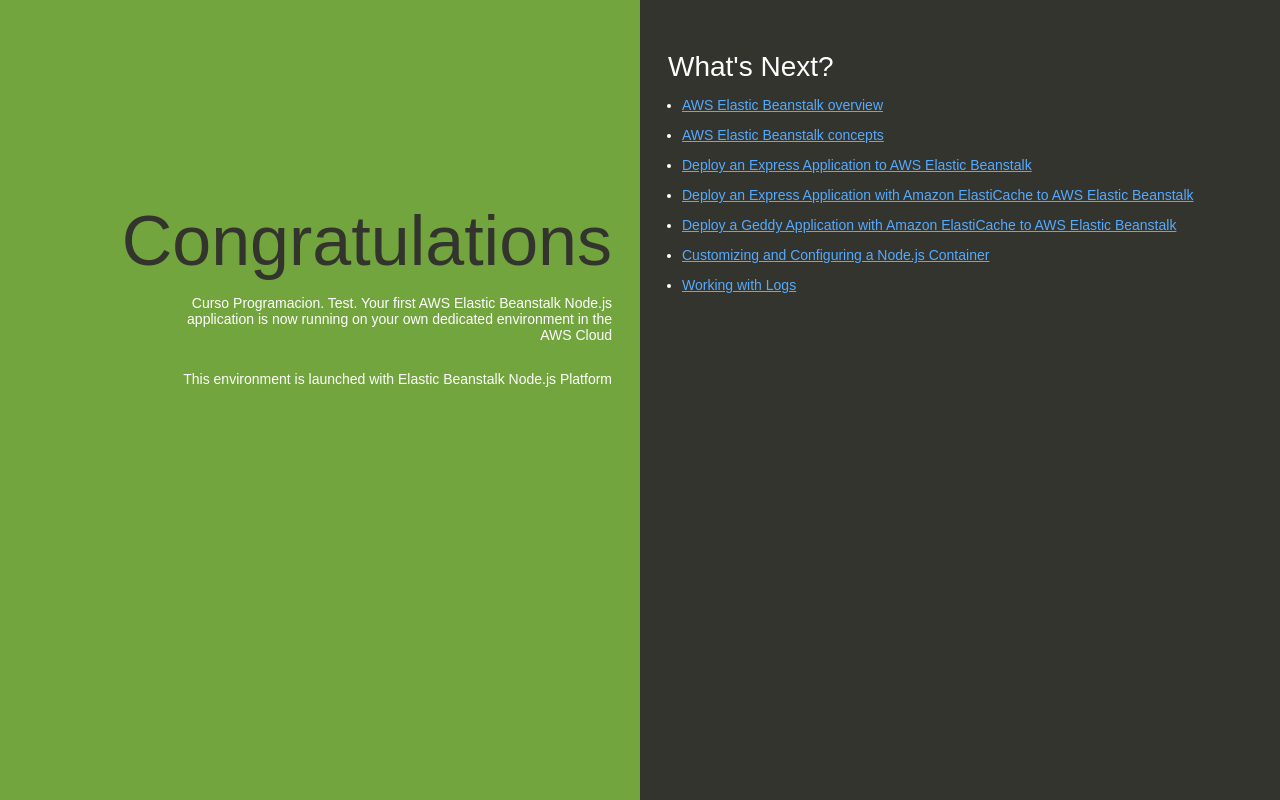
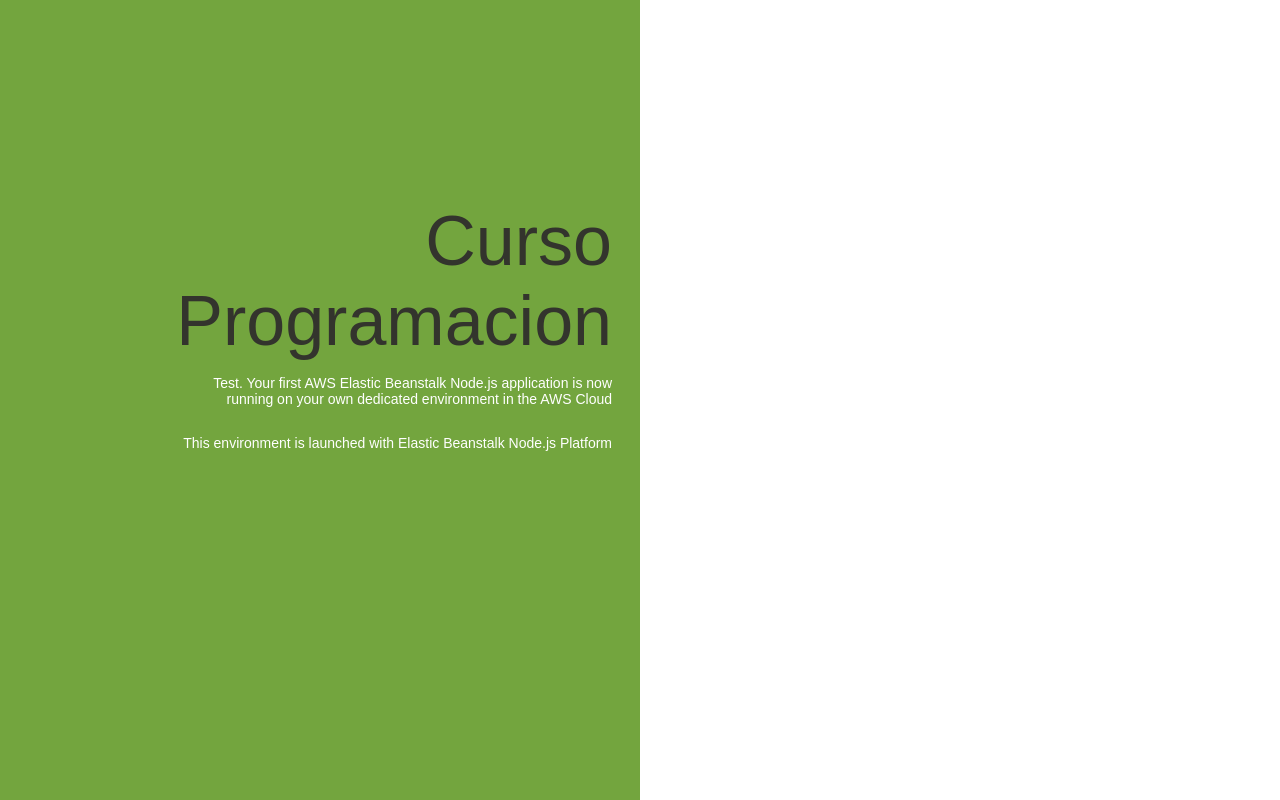
Before and after one commit to lealskrs/cursoprogramacion, a website: page index.html in a window 1280 px wide. Drawn offline with Linux system fonts and the light colour scheme.

Commit message:
Test changes

```diff
--- a/index.html
+++ b/index.html
@@ -42,15 +42,6 @@
         width: 75%;
         float:right;
       }
-      .linksColumn {
-        position: absolute;
-        top:0px;
-        right: 0px;
-        bottom: 0px;
-        left: 50%;
-
-        background-color: #33342D;
-      }
 
       h1 {
         color: #33342D;
@@ -74,21 +65,9 @@
   </head>
   <body>
     <div class="textColumn">
-      <h1>Congratulations</h1>
-      <p>Curso Programacion. Test. Your first AWS Elastic Beanstalk Node.js application is now running on your own dedicated environment in the AWS Cloud</p>
+      <h1>Curso Programacion</h1>
+      <p>Test. Your first AWS Elastic Beanstalk Node.js application is now running on your own dedicated environment in the AWS Cloud</p>
       <p>This environment is launched with Elastic Beanstalk Node.js Platform</p>
-    </div>
-    <div class="linksColumn">
-      <h2>What's Next?</h2>
-      <ul>
-        <li><a href="http://docs.aws.amazon.com/elasticbeanstalk/latest/dg/Welcome.html">AWS Elastic Beanstalk overview</a></li>
-        <li><a href="http://docs.aws.amazon.com/elasticbeanstalk/latest/dg/concepts.html">AWS Elastic Beanstalk concepts</a></li>
-        <li><a href="http://docs.aws.amazon.com/elasticbeanstalk/latest/dg/create_deploy_nodejs_express.html">Deploy an Express Application to AWS Elastic Beanstalk</a></li>
-        <li><a href="http://docs.aws.amazon.com/elasticbeanstalk/latest/dg/create_deploy_nodejs_express_elasticache.html">Deploy an Express Application with Amazon ElastiCache to AWS Elastic Beanstalk</a></li>
-        <li><a href="http://docs.aws.amazon.com/elasticbeanstalk/latest/dg/create_deploy_nodejs_geddy_elasticache.html">Deploy a Geddy Application with Amazon ElastiCache to AWS Elastic Beanstalk </a></li>
-        <li><a href="http://docs.aws.amazon.com/elasticbeanstalk/latest/dg/create_deploy_nodejs_custom_container.html">Customizing and Configuring a Node.js Container </a></li>
-        <li><a href="http://docs.aws.amazon.com/elasticbeanstalk/latest/dg/using-features.loggingS3.title.html">Working with Logs</a></li>
-      </ul>
     </div>
   </body>
 </html>
```
